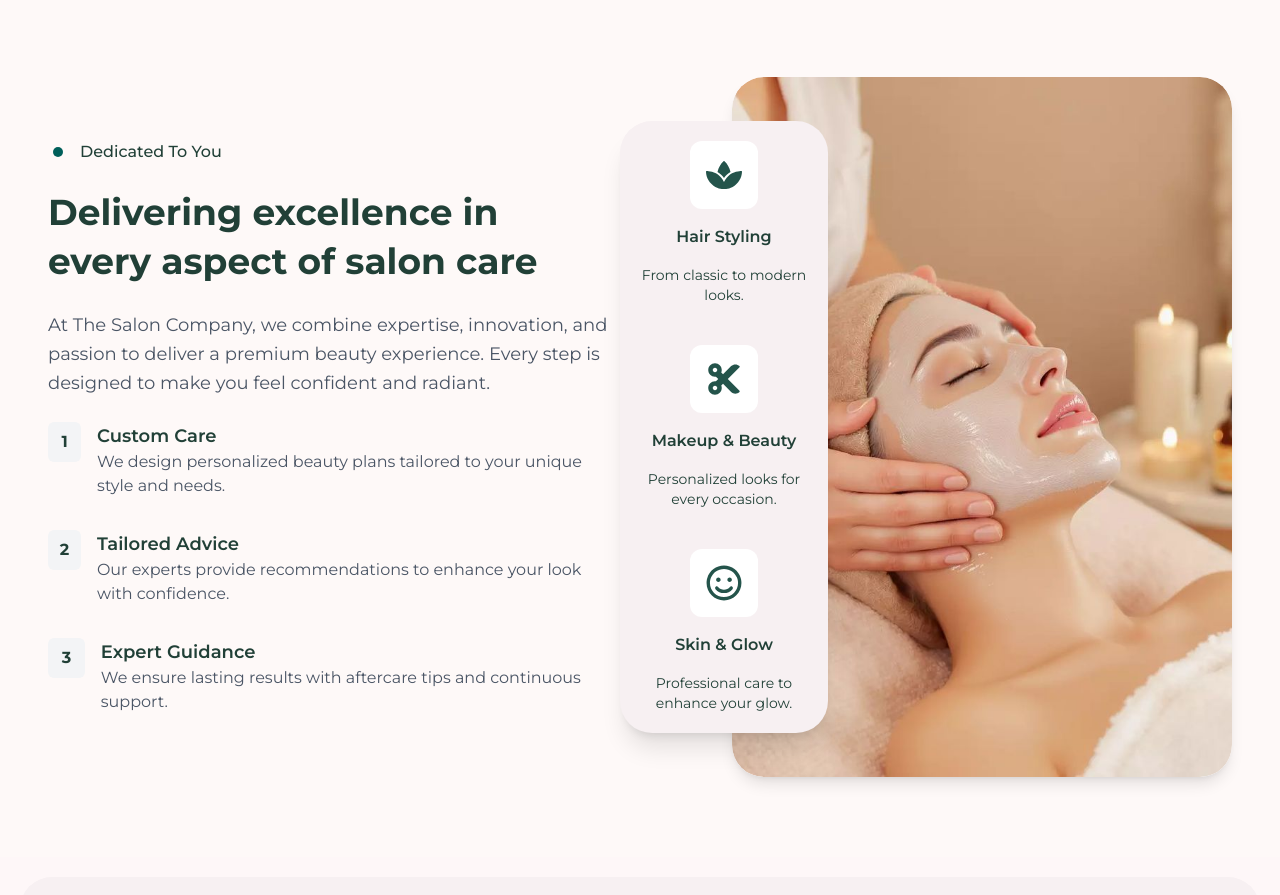
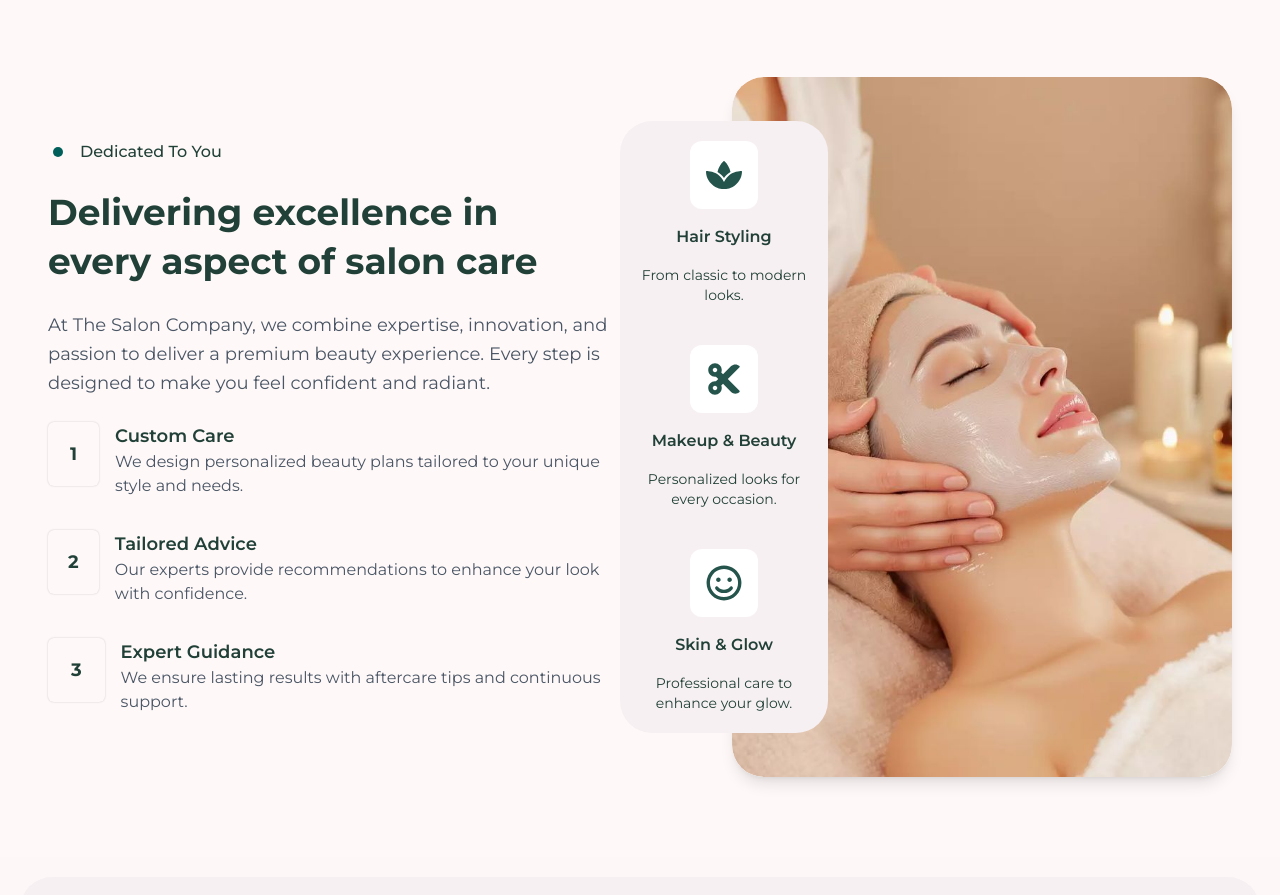
Before and after one commit to harshit0808sharma/TheSalonCompany, a Next.js app: page /about in a window 1280 px wide. Shown: the part 5520-6415 px from the top of the page. Built offline with nearby package versions, Linux system fonts and the light colour scheme.

Commit message:
added hover background color effect on numbers

```diff
--- a/app/components/other/DedicatedToYou.js
+++ b/app/components/other/DedicatedToYou.js
@@ -77,18 +77,16 @@ export default function DedicatedToYou() {
                 whileInView={{ opacity: 1, x: 0 }}
                 transition={{ duration: 0.6, delay: i * 0.2 }}
                 viewport={{ once: true }}
-                className="flex items-start gap-4"
+                className="flex items-start gap-4 group"
               >
-                {/* Number Box */}
                 <div
-                  className={`w-10 h-10 flex items-center justify-center rounded-md font-bold ${theme
-                      ? "bg-gray-800 text-white"
-                      : "bg-gray-100 text-[#214037]"
-                    }`}
+                  className={`w-16 h-16 flex items-center justify-center text-lg rounded-md font-bold
+    transition-all duration-300 ease-in-out
+    [box-shadow:0_0_2px_rgba(0,0,0,0.2)]
+    group-hover:bg-teal-800 group-hover:text-white group-hover:scale-110`}
                 >
                   {step.num}
                 </div>
-                {/* Text */}
                 <div>
                   <h4
                     className={`text-lg font-semibold ${theme ? "text-white" : "text-[#214037]"
@@ -106,6 +104,7 @@ export default function DedicatedToYou() {
               </motion.div>
             ))}
           </div>
+
         </motion.div>
 
         {/* RIGHT SIDE */}
@@ -126,13 +125,12 @@ export default function DedicatedToYou() {
               />
             </div>
 
-            {/* Floating Service Cards */}
             <motion.div
               initial={{ opacity: 0, y: 40 }}
               whileInView={{ opacity: 1, y: 0 }}
               transition={{ duration: 0.8, delay: 0.3 }}
               viewport={{ once: true }}
-              className={`mt-6 lg:mt-0 flex flex-col w-full sm:w-80 lg:w-52 overflow-hidden rounded-4xl shadow-none lg:shadow-xl mainBg1
+              className={`mt-6 lg:mt-0 flex flex-col w-full sm:w-80 lg:w-52 overflow-hidden rounded-4xl shadow-none mainBg1
         lg:absolute lg:top-1/2 lg:-left-28 lg:-translate-y-1/2`}
             >
               {[
```
